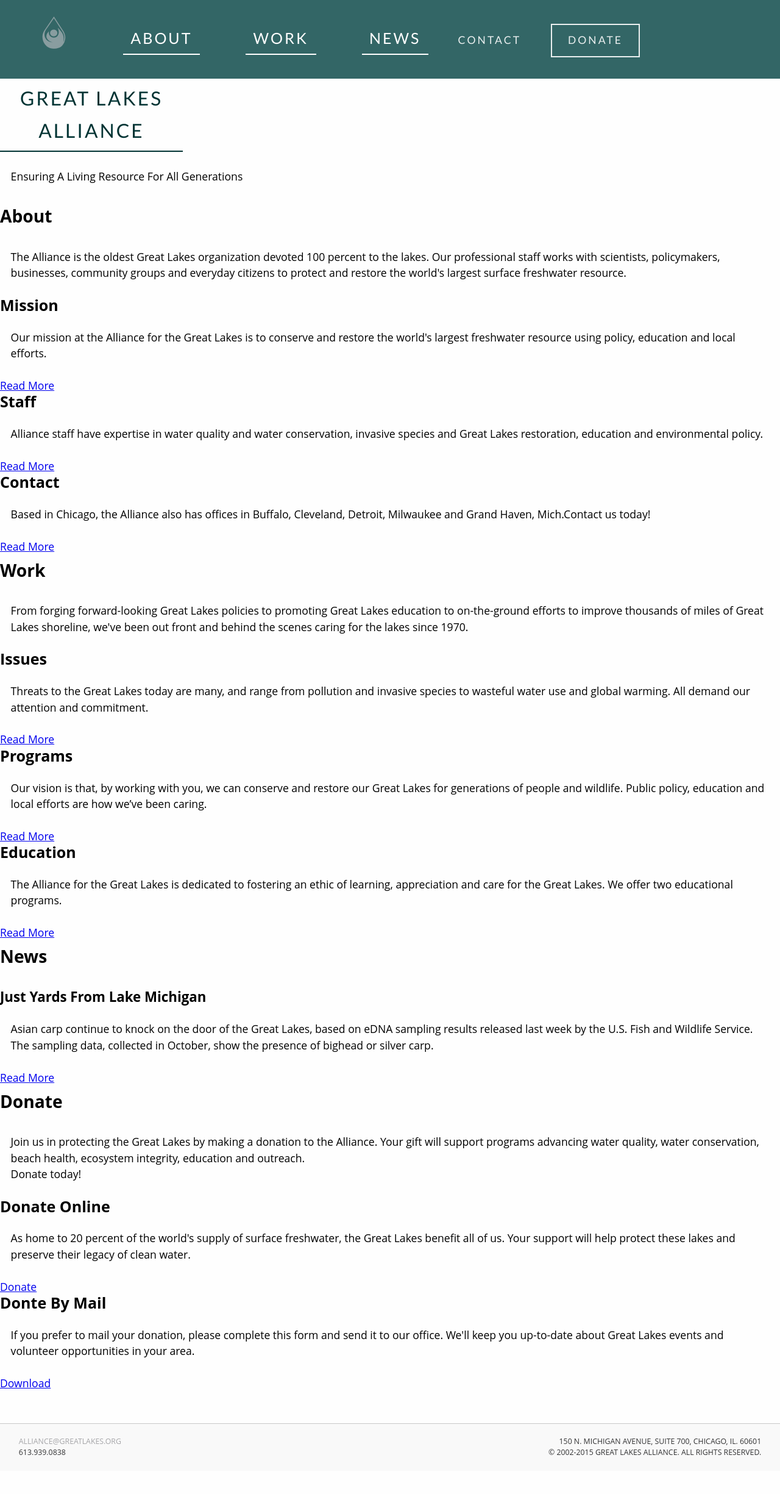
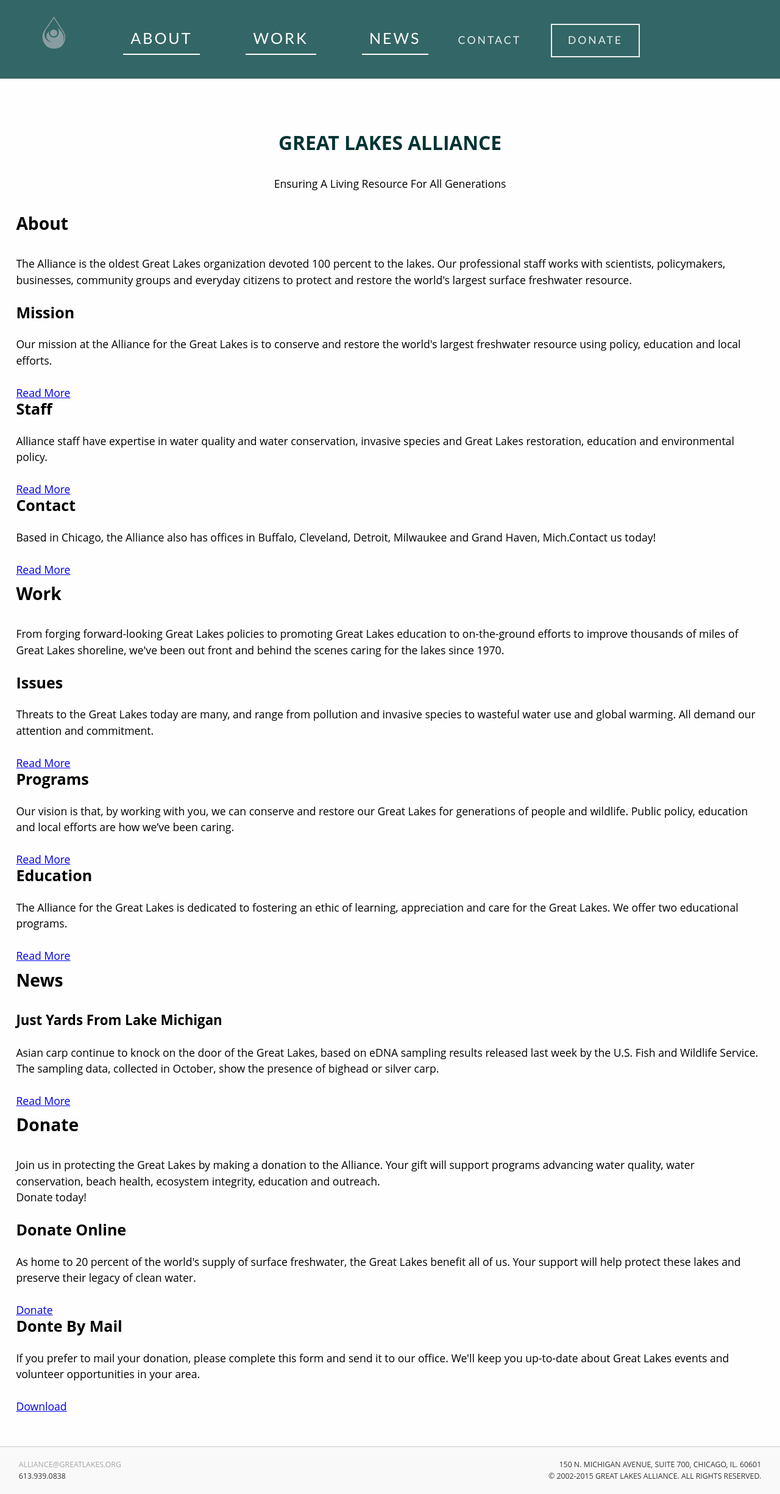
Before and after one commit to gbales11/greatlakesalliance, a Jekyll site: the page built from index.html, in a window 1280 px wide. Shown: the whole page at 61% size. Built offline with Jekyll 4.4.1, drawn with Linux system fonts in a browser that asks for light colours; nearby versions of some CDN libraries; Markdown is read by kramdown in place of the engine named in the settings; before the commit the page ends 2412 px from its top, so only the background shows below that.

Commit message:
refactor(css): update header
Update header styling and padding.

```diff
--- a/css/style.css
+++ b/css/style.css
@@ -168,34 +168,35 @@
 
 /* line 21, /Users/sam/Documents/Graphic Design/3rd Year/Semester 6/Web Dev. V/greatlakesalliance/scss/components/main */
 body {
-  font-family: 'Lato', sans-serif;
-  background-color: #FEFEFE;
   margin: 0;
-  padding: 0; }
-  /* line 27, /Users/sam/Documents/Graphic Design/3rd Year/Semester 6/Web Dev. V/greatlakesalliance/scss/components/main */
+  padding: 0;
+  font-family: 'Open Sans', sans-serif;
+  background-color: #FEFEFE; }
+  /* line 26, /Users/sam/Documents/Graphic Design/3rd Year/Semester 6/Web Dev. V/greatlakesalliance/scss/components/main */
   body.noscript .close-btn, body.noscript .toggle-btn {
     display: none; }
 
-/* line 32, /Users/sam/Documents/Graphic Design/3rd Year/Semester 6/Web Dev. V/greatlakesalliance/scss/components/main */
+/* line 31, /Users/sam/Documents/Graphic Design/3rd Year/Semester 6/Web Dev. V/greatlakesalliance/scss/components/main */
 header {
   padding: 0 1em;
   position: relative;
   background-color: #336666; }
 
-/* line 38, /Users/sam/Documents/Graphic Design/3rd Year/Semester 6/Web Dev. V/greatlakesalliance/scss/components/main */
+/* line 37, /Users/sam/Documents/Graphic Design/3rd Year/Semester 6/Web Dev. V/greatlakesalliance/scss/components/main */
 h1 {
-  font-family: 'Lato', sans-serif;
   text-align: center;
-  font-weight: 500;
-  margin-right: auto;
-  margin-left: auto;
-  width: 300px;
-  letter-spacing: 3px;
-  padding-top: 0.2em;
-  padding-bottom: 0.2em;
+  padding-top: 2.5em;
   color: #003333;
-  text-transform: uppercase;
-  border-bottom: 2px solid #003333; }
+  text-transform: uppercase; }
+
+/* line 44, /Users/sam/Documents/Graphic Design/3rd Year/Semester 6/Web Dev. V/greatlakesalliance/scss/components/main */
+.subtitle {
+  text-align: center; }
+
+/* line 49, /Users/sam/Documents/Graphic Design/3rd Year/Semester 6/Web Dev. V/greatlakesalliance/scss/components/main */
+.contain {
+  padding-left: 1.5em;
+  padding-right: 1.5em; }
 
 /* line 53, /Users/sam/Documents/Graphic Design/3rd Year/Semester 6/Web Dev. V/greatlakesalliance/scss/components/main */
 .toggle-btn {
@@ -420,86 +421,69 @@
   .contact-btn:hover {
     opacity: 1; }
 
-/* line 279, /Users/sam/Documents/Graphic Design/3rd Year/Semester 6/Web Dev. V/greatlakesalliance/scss/components/main */
-body {
-  margin: 0;
-  padding: 0;
-  font-family: 'Open Sans', sans-serif; }
-
-/* line 284, /Users/sam/Documents/Graphic Design/3rd Year/Semester 6/Web Dev. V/greatlakesalliance/scss/components/main */
-h1 {
-  padding-left: 1em;
-  padding-right: 1em;
-  margin-left: -16px; }
-
-/* line 289, /Users/sam/Documents/Graphic Design/3rd Year/Semester 6/Web Dev. V/greatlakesalliance/scss/components/main */
-p {
-  padding-left: 1em;
-  padding-right: 1em; }
-
 /* Footer */
-/* line 294, /Users/sam/Documents/Graphic Design/3rd Year/Semester 6/Web Dev. V/greatlakesalliance/scss/components/main */
+/* line 280, /Users/sam/Documents/Graphic Design/3rd Year/Semester 6/Web Dev. V/greatlakesalliance/scss/components/main */
 footer {
   background-color: #f9f9f9;
   color: #333334;
   font-family: 'Open Sans', sans-serif;
   margin-top: 3em; }
 
-/* line 301, /Users/sam/Documents/Graphic Design/3rd Year/Semester 6/Web Dev. V/greatlakesalliance/scss/components/main */
+/* line 287, /Users/sam/Documents/Graphic Design/3rd Year/Semester 6/Web Dev. V/greatlakesalliance/scss/components/main */
 .row {
   padding-left: 0;
   padding-right: 0;
   display: block; }
 
-/* line 306, /Users/sam/Documents/Graphic Design/3rd Year/Semester 6/Web Dev. V/greatlakesalliance/scss/components/main */
+/* line 292, /Users/sam/Documents/Graphic Design/3rd Year/Semester 6/Web Dev. V/greatlakesalliance/scss/components/main */
 .footer-grid {
   padding-left: 1em;
   padding-right: 1em; }
 
-/* line 311, /Users/sam/Documents/Graphic Design/3rd Year/Semester 6/Web Dev. V/greatlakesalliance/scss/components/main */
+/* line 297, /Users/sam/Documents/Graphic Design/3rd Year/Semester 6/Web Dev. V/greatlakesalliance/scss/components/main */
 footer .footer-grid {
   padding-top: 1.6em;
   padding-bottom: 1.6em;
   border-top: 1px solid #c9c9c9; }
 
-/* line 317, /Users/sam/Documents/Graphic Design/3rd Year/Semester 6/Web Dev. V/greatlakesalliance/scss/components/main */
+/* line 303, /Users/sam/Documents/Graphic Design/3rd Year/Semester 6/Web Dev. V/greatlakesalliance/scss/components/main */
 footer a {
   color: #a6a6a9;
   text-decoration: none;
   transition: all 10ms ease-in-out; }
-  /* line 320, /Users/sam/Documents/Graphic Design/3rd Year/Semester 6/Web Dev. V/greatlakesalliance/scss/components/main */
+  /* line 306, /Users/sam/Documents/Graphic Design/3rd Year/Semester 6/Web Dev. V/greatlakesalliance/scss/components/main */
   footer a:hover {
     color: #58aec4; }
 
-/* line 326, /Users/sam/Documents/Graphic Design/3rd Year/Semester 6/Web Dev. V/greatlakesalliance/scss/components/main */
+/* line 312, /Users/sam/Documents/Graphic Design/3rd Year/Semester 6/Web Dev. V/greatlakesalliance/scss/components/main */
 li {
   line-height: 1.6em;
   display: list-item;
   text-align: -webkit-match-parent; }
 
-/* line 332, /Users/sam/Documents/Graphic Design/3rd Year/Semester 6/Web Dev. V/greatlakesalliance/scss/components/main */
+/* line 318, /Users/sam/Documents/Graphic Design/3rd Year/Semester 6/Web Dev. V/greatlakesalliance/scss/components/main */
 .text-right {
   text-align: right; }
 
-/* line 337, /Users/sam/Documents/Graphic Design/3rd Year/Semester 6/Web Dev. V/greatlakesalliance/scss/components/main */
+/* line 323, /Users/sam/Documents/Graphic Design/3rd Year/Semester 6/Web Dev. V/greatlakesalliance/scss/components/main */
 .contact-info {
   font-size: 0.7em;
   text-transform: uppercase; }
 
-/* line 342, /Users/sam/Documents/Graphic Design/3rd Year/Semester 6/Web Dev. V/greatlakesalliance/scss/components/main */
+/* line 328, /Users/sam/Documents/Graphic Design/3rd Year/Semester 6/Web Dev. V/greatlakesalliance/scss/components/main */
 .contact {
   padding-bottom: 2em;
   padding-right: 0; }
 
 @media only screen and (min-width: 600px) {
-  /* line 348, /Users/sam/Documents/Graphic Design/3rd Year/Semester 6/Web Dev. V/greatlakesalliance/scss/components/main */
+  /* line 334, /Users/sam/Documents/Graphic Design/3rd Year/Semester 6/Web Dev. V/greatlakesalliance/scss/components/main */
   .row {
     display: -webkit-flex;
     display: -ms-flexbox;
     display: flex;
     max-width: 1440px; }
 
-  /* line 353, /Users/sam/Documents/Graphic Design/3rd Year/Semester 6/Web Dev. V/greatlakesalliance/scss/components/main */
+  /* line 339, /Users/sam/Documents/Graphic Design/3rd Year/Semester 6/Web Dev. V/greatlakesalliance/scss/components/main */
   .footer-grid {
     -webkit-flex: 1;
     -ms-flex: 1;
--- a/index.html
+++ b/index.html
@@ -1,9 +1,9 @@
 ---
 layout: default
 ---
-
+<div class="contain">
 	<h1>Great Lakes Alliance</h1>
-<p>Ensuring A Living Resource For All Generations</p>
+	<p class="subtitle">Ensuring A Living Resource For All Generations</p>
 
 	<h2>About</h2>
 	<p>The Alliance is the oldest Great Lakes organization devoted 100 percent to the lakes. Our professional staff works with scientists, policymakers, businesses, community groups and everyday citizens to protect and restore the world's largest surface freshwater resource.</p>
@@ -59,3 +59,4 @@
 	<h3>Donte By Mail</h3>
 	<p>If you prefer to mail your donation, please complete this form and send it to our office. We'll keep you up-to-date about Great Lakes events and volunteer opportunities in your area.</p>
 	<a href="#">Download</a>
+</div>
--- a/scss/_base.scss
+++ b/scss/_base.scss
@@ -8,11 +8,10 @@
 
 // Font Stacks
 $lato: 'Lato', sans-serif;
+$opensans: 'Open Sans', sans-serif;
 
 $footer-primary: #333334;
 $footer-secondary: #a6a6a9;
 $footer-hover: #58aec4;
 $footer-border: #c9c9c9;
 $footer-bg: #f9f9f9;
-
-$opensans: 'Open Sans', sans-serif;
--- a/scss/_mixins.scss
+++ b/scss/_mixins.scss
@@ -6,8 +6,8 @@
 }
 
 @mixin padding {
-	padding-left: 1em;
-	padding-right: 1em;
+	padding-left: 1.5em;
+	padding-right: 1.5em;
 }
 
 @mixin ease($transition-property, $transition-time, $method) {
```
Also changed, not shown: scss/components/_main.scss (+12 -26 lines), 1 other file. Lines whose indentation alone changed are shown as unchanged.
